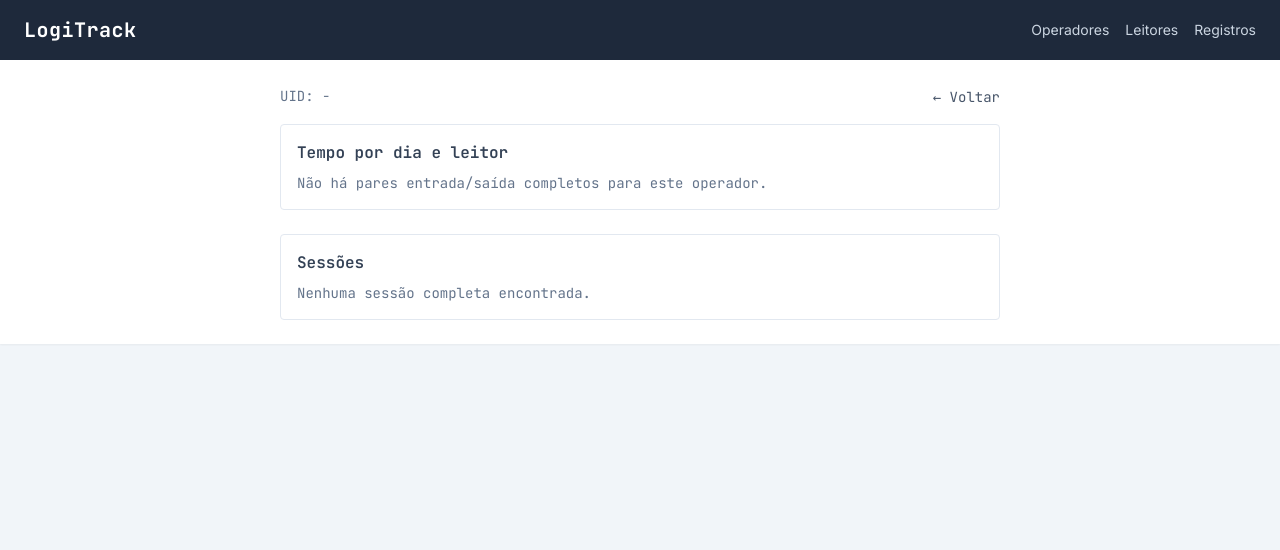
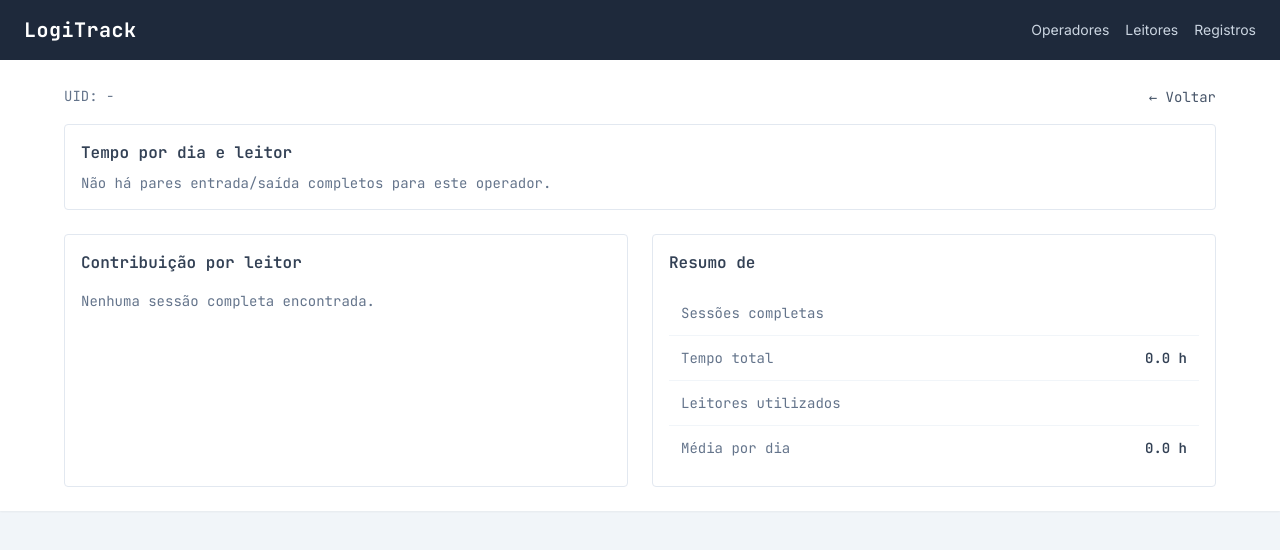
Before and after one commit to shii-ge/logitrack-fsk, a Flask app: template templates/perfil.html in a window 1280 px wide. Shown: the top 550 px of the page. Run offline with Flask 3, Linux system fonts and the light colour scheme; the template is opened without the code that fills it, so the values that code supplies are empty; some libraries are stand-ins or nearby versions.

Commit message:
Painel operador

```diff
--- a/app.py
+++ b/app.py
@@ -141,6 +141,25 @@ def perfil_funcionario(funcionario_id):
         day_totals = daily_totals.setdefault(day, {})
         day_totals[leitor_key] = day_totals.get(leitor_key, 0.0) + float(s['hours'])
 
+    current_month = datetime.now().strftime('%m/%Y')
+    month_sessions = [
+        session for session in sessions
+        if session['start'].strftime('%m/%Y') == current_month
+    ]
+    monthly_hours = sum(float(session['hours']) for session in month_sessions)
+    monthly_readers = len({session['leitor_id'] for session in month_sessions})
+    monthly_days = len({
+        session['start'].strftime('%Y-%m-%d')
+        for session in month_sessions
+    })
+    monthly_stats = {
+        'month': current_month,
+        'sessions': len(month_sessions),
+        'hours': monthly_hours,
+        'readers': monthly_readers,
+        'average_daily_hours': monthly_hours / monthly_days if monthly_days else 0.0,
+    }
+
     labels = sorted(
         daily_totals.keys(),
         key=lambda d: (int(d.split('/')[1]), int(d.split('/')[0])),
@@ -154,16 +173,14 @@ def perfil_funcionario(funcionario_id):
         ),
     )
 
+    reader_labels = []
+    reader_values = []
     datasets = []
     palette = [
         '#2563eb', '#f59e0b', '#10b981', '#ef4444', '#8b5cf6', '#ec4899',
         '#14b8a6', '#f97316', '#84cc16', '#0ea5e9', '#a855f7', '#f43f5e'
     ]
     for idx, reader_id in enumerate(reader_ids):
-        data = []
-        for day in labels:
-            data.append(round(daily_totals.get(day, {}).get(reader_id, 0.0), 3))
-
         label = 'Sem leitor'
         if reader_id != 'Sem leitor':
             try:
@@ -172,6 +189,11 @@ def perfil_funcionario(funcionario_id):
                 reader_int = None
             label = reader_names.get(reader_int, f'Leitor {reader_id}') if reader_int is not None else f'Leitor {reader_id}'
 
+        reader_labels.append(label)
+        data = [round(daily_totals.get(day, {}).get(reader_id, 0.0), 3) for day in labels]
+        reader_values.append(round(sum(
+            daily_totals.get(day, {}).get(reader_id, 0.0) for day in labels
+        ), 3))
         datasets.append({
             'label': label,
             'data': data,
@@ -186,10 +208,11 @@ def perfil_funcionario(funcionario_id):
     return render_template(
         'perfil.html',
         funcionario=funcionario,
-        sessions=sessions,
         labels=labels,
-        values=values,
         datasets=datasets,
+        reader_labels=reader_labels,
+        reader_values=reader_values,
+        monthly_stats=monthly_stats,
     )
 
 @app.route("/operadores/<int:funcionario_id>/editar", methods=["POST"])
--- a/templates/perfil.html
+++ b/templates/perfil.html
@@ -3,10 +3,10 @@
 {% block title %}LogiTrack — Perfil{% endblock %}
 
 {% block content %}
-<div class="px-64">
+<div class="max-w-6xl mx-auto">
   <div class="flex items-center justify-between mb-4">
     <div>
-      <h2 class="font-mono font-bold text-xl text-slate-800">{{ funcionario.nome }}</h2>
+      <h2 class="font-mono font-extrabold text-2xl text-slate-800">{{ funcionario.nome }}</h2>
       <p class="text-sm font-mono text-slate-500">UID: {{ funcionario.uid or '-' }}</p>
     </div>
     <div>
@@ -15,92 +15,123 @@
     </div>
   </div>
 
-  <div class="bg-white border border-slate-200 rounded p-4 mb-6">
+  <div data-polling-target data-polling-interval="5000">
+    <section class="bg-white border border-slate-200 rounded p-4 mb-6">
       <h3 class="font-mono font-semibold text-slate-700 mb-2">Tempo por dia e leitor</h3>
-    {% if labels and datasets and datasets|length > 0 %}
+      {% if labels and datasets %}
       <canvas id="durChart"></canvas>
       {% else %}
       <p class="text-sm text-slate-500 font-mono">Não há pares entrada/saída completos para este operador.</p>
       {% endif %}
-  </div>
+    </section>
 
-  <div class="bg-white border border-slate-200 rounded p-4"
-       data-polling-target data-polling-interval="5000">
-    <h3 class="font-mono font-semibold text-slate-700 mb-2">Sessões</h3>
-    {% if sessions and sessions|length > 0 %}
-    <div class="overflow-x-auto">
-      <table class="w-full text-sm">
-        <thead>
-          <tr class="bg-slate-100 text-slate-700 font-mono text-left">
-            <th class="px-3 py-2">Início</th>
-            <th class="px-3 py-2">Fim</th>
-            <th class="px-3 py-2">Duração (horas)</th>
-          </tr>
-        </thead>
-        <tbody>
-          {% for s in sessions %}
-          <tr class="{{ 'bg-white' if loop.index0 % 2 == 0 else 'bg-slate-50' }}">
-            <td class="px-3 py-2 font-mono text-slate-600">{{ s.start.strftime('%d/%m %H:%M:%S') }}</td>
-            <td class="px-3 py-2 font-mono text-slate-600">{{ s.end.strftime('%d/%m %H:%M:%S') }}</td>
-            <td class="px-3 py-2 font-mono text-slate-700">{{ ('%.3f' % s.hours) }}</td>
-          </tr>
-          {% endfor %}
-        </tbody>
-      </table>
+    <div class="grid grid-cols-1 lg:grid-cols-2 gap-6">
+      <section class="bg-white border border-slate-200 rounded p-4">
+      <h3 class="font-mono font-semibold text-slate-700 mb-4">Contribuição por leitor</h3>
+      {% if reader_labels and reader_values %}
+      <div class="max-w-sm mx-auto">
+        <canvas id="readerChart"></canvas>
       </div>
       {% else %}
       <p class="text-sm text-slate-500 font-mono">Nenhuma sessão completa encontrada.</p>
       {% endif %}
+      </section>
+
+      <section class="bg-white border border-slate-200 rounded p-4">
+        <h3 class="font-mono font-semibold text-slate-700 mb-4">Resumo de {{ monthly_stats.month }}</h3>
+        <div class="overflow-x-auto">
+          <table class="w-full text-sm">
+          <tbody>
+            <tr class="border-b border-slate-100">
+              <th class="px-3 py-3 text-left font-mono font-normal text-slate-500">Sessões completas</th>
+              <td class="px-3 py-3 text-right font-mono font-semibold text-slate-700">{{ monthly_stats.sessions }}</td>
+            </tr>
+            <tr class="border-b border-slate-100">
+              <th class="px-3 py-3 text-left font-mono font-normal text-slate-500">Tempo total</th>
+              <td class="px-3 py-3 text-right font-mono font-semibold text-slate-700">{{ '%.1f'|format(monthly_stats.hours) }} h</td>
+            </tr>
+            <tr class="border-b border-slate-100">
+              <th class="px-3 py-3 text-left font-mono font-normal text-slate-500">Leitores utilizados</th>
+              <td class="px-3 py-3 text-right font-mono font-semibold text-slate-700">{{ monthly_stats.readers }}</td>
+            </tr>
+            <tr>
+              <th class="px-3 py-3 text-left font-mono font-normal text-slate-500">Média por dia</th>
+              <td class="px-3 py-3 text-right font-mono font-semibold text-slate-700">{{ '%.1f'|format(monthly_stats.average_daily_hours) }} h</td>
+            </tr>
+          </tbody>
+          </table>
+        </div>
+      </section>
+    </div>
   </div>
 </div>
 
-{% if labels and datasets and datasets|length > 0 %}
+{% if labels and datasets or reader_labels and reader_values %}
 <script src="https://cdn.jsdelivr.net/npm/chart.js"></script>
 <script>
   (function () {
-    const labels = {{ labels| tojson }};
-    const datasets = {{ datasets| tojson }};
+    const dayLabels = {{ labels|tojson }};
+    const dayDatasets = {{ datasets|tojson }};
+    const labels = {{ reader_labels|tojson }};
+    const values = {{ reader_values|tojson }};
+    const colors = ['#2563eb', '#f59e0b', '#10b981', '#ef4444', '#8b5cf6', '#ec4899',
+      '#14b8a6', '#f97316', '#84cc16', '#0ea5e9', '#a855f7', '#f43f5e'];
 
-    const ctx = document.getElementById('durChart').getContext('2d');
-
-    new Chart(ctx, {
+    function renderCharts(animate) {
+      const animation = animate ? { duration: 300 } : false;
+      const durationCanvas = document.getElementById('durChart');
+      if (durationCanvas) {
+        new Chart(durationCanvas.getContext('2d'), {
           type: 'bar',
-      data: {
-        labels: labels,
-        datasets: datasets.map((dataset) => ({
-          ...dataset,
-          borderRadius: 2,
-        }))
-      },
+          data: { labels: dayLabels, datasets: dayDatasets },
           options: {
             responsive: true,
-        maintainAspectRatio: true,
             aspectRatio: 3,
-        animation: { duration: 300 },
+            animation: animation,
             scales: {
-          x: {
-            stacked: true,
-            ticks: { font: { family: 'JetBrains Mono' } }
-          },
+              x: { stacked: true, ticks: { font: { family: 'JetBrains Mono' } } },
               y: {
                 stacked: true,
                 beginAtZero: true,
                 title: { display: true, text: 'Horas', font: { family: 'JetBrains Mono' } }
               }
             },
-        interaction: { mode: 'nearest', intersect: false },
+            plugins: { legend: { position: 'bottom', labels: { font: { family: 'JetBrains Mono' } } } }
+          }
+        });
+      }
+
+      const readerCanvas = document.getElementById('readerChart');
+      if (readerCanvas) {
+        new Chart(readerCanvas.getContext('2d'), {
+          type: 'pie',
+          data: {
+            labels: labels,
+            datasets: [{
+              data: values,
+              backgroundColor: labels.map((_, index) => colors[index % colors.length]),
+              borderColor: '#ffffff',
+              borderWidth: 2
+            }]
+          },
+          options: {
+            responsive: true,
+            animation: animation,
             plugins: {
-          legend: {
-            display: true,
-            position: 'bottom',
-            labels: { font: { family: 'JetBrains Mono' } }
-          }
+              legend: { position: 'bottom', labels: { font: { family: 'JetBrains Mono' } } },
+              tooltip: { callbacks: { label: (context) => `${context.label}: ${context.raw.toFixed(3)} h` } }
             }
           }
         });
-  }) ();
+      }
+    }
+
+    renderCharts(true);
+    document.addEventListener('tableupdated', function () {
+      renderCharts(false);
+    });
+  })();
 </script>
-
 {% endif %}
 
 {% endblock %}
```
Lines whose indentation alone changed are shown as unchanged.
